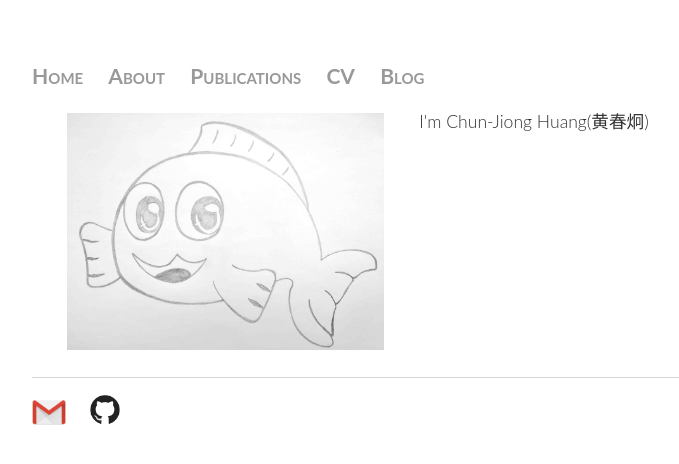
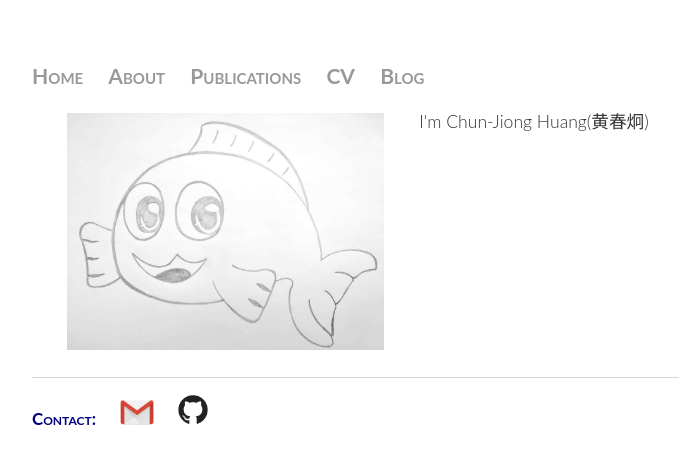
Before and after one commit to Chun-Jiong/chun-jiong.github.io, a Jekyll site: the page built from index.html, in a window 1280 px wide. Shown: the top 464 px of the page, without its empty margins (160-839 px from the left). Built offline with Jekyll 4.4.1, drawn with Linux system fonts in a browser that asks for light colours.

Commit message:
modify _layouts/default.html

```diff
--- a/_layouts/default.html
+++ b/_layouts/default.html
@@ -22,6 +22,7 @@
 
 		<footer>
 			<ul>
+				<li>Contact: </li>
 				<li><a href="mailto:chunjiong.huang@gmail.com" title="Gmail" target="_blank"><img src="../figures/gmail.jpg" height="25"></a></li>
 				<li><a href="https://github.com/chun-jiong" title="Github" target="_blank"><img src="../figures/github_400x400.jpg" height="30"></a></li>
 			</ul>
```
